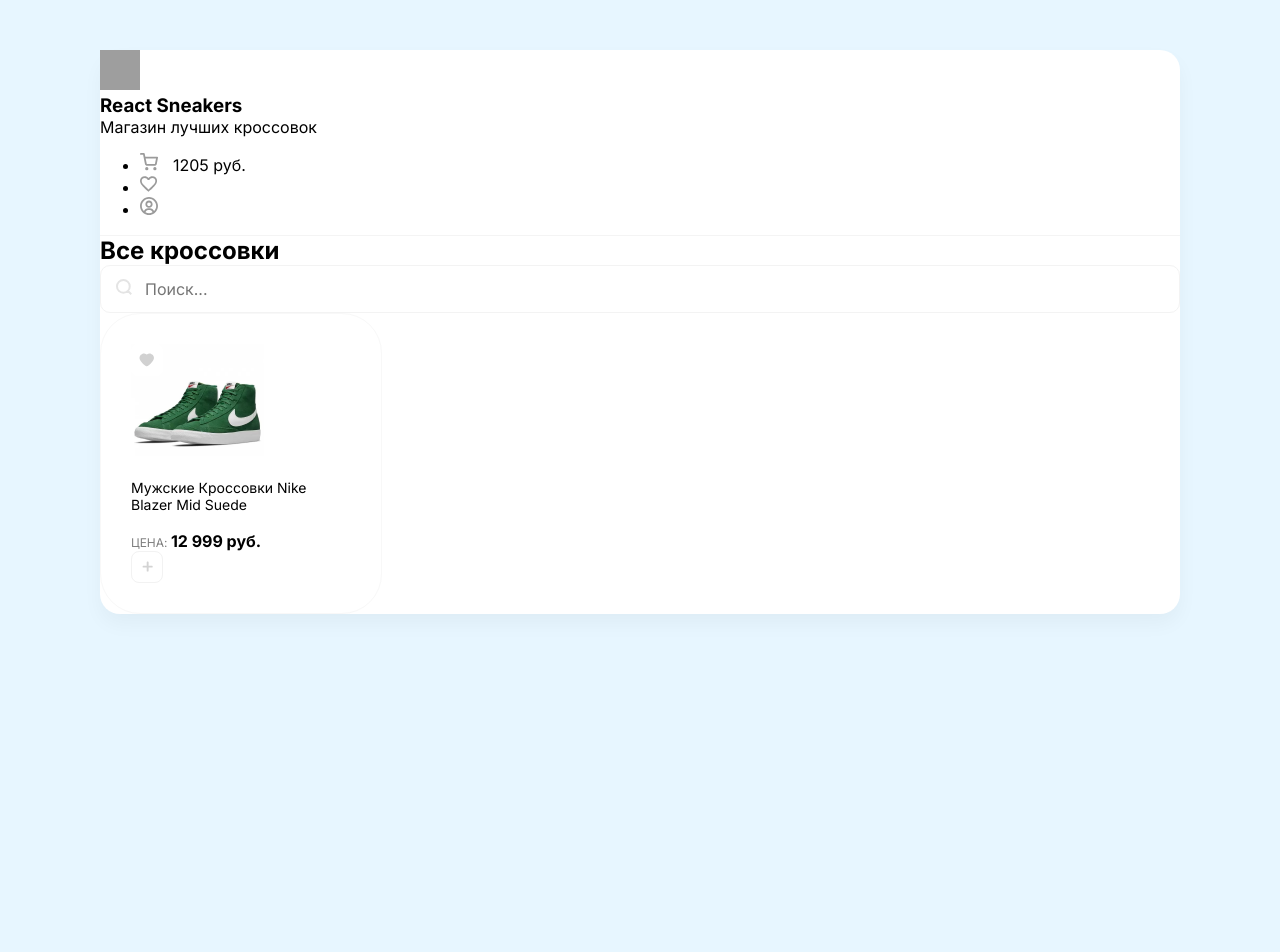
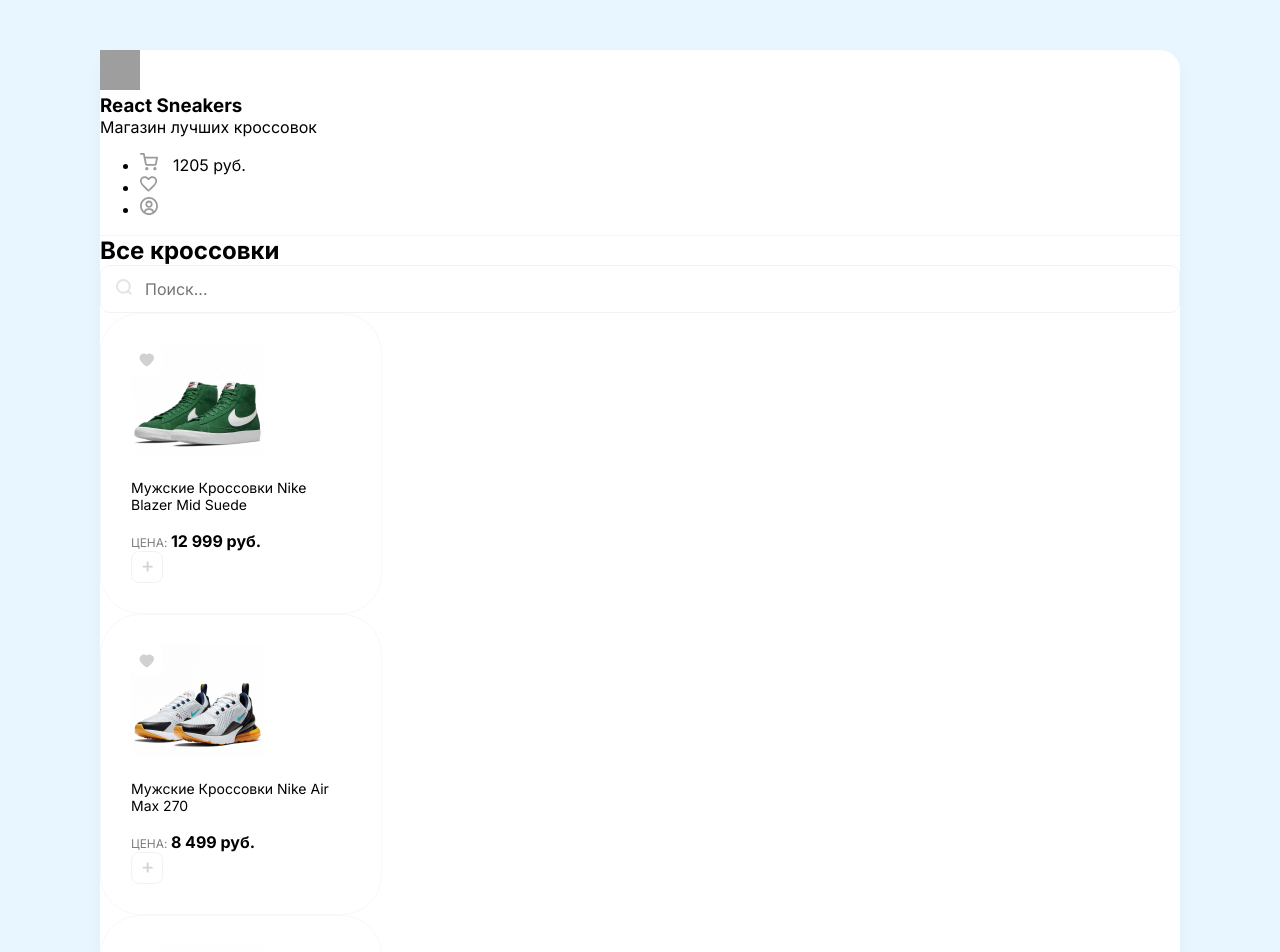
Before and after one commit to Pavel-nk95/react_sneakers, a React (Create React App) app: page / in a window 1280 px wide. Shown: the top 952 px of the page. Before the commit the page ends 800 px from the top, so only its background shows below. Built offline with nearby package versions, Linux system fonts and the light colour scheme; grey boxes are pictures that could not be loaded.

Commit message:
feat: add scss module in Card component

```diff
--- a/src/App.js
+++ b/src/App.js
@@ -1,6 +1,24 @@
 import Card from './components/Card';
 import Header from './components/Header';
 import Drawer from './components/Drawer';
+
+const arr = [
+  {
+    title: "Мужские Кроссовки Nike Blazer Mid Suede",
+    price: "12 999 руб.",
+    imgUrl: "/images/sneakers/1.png"
+  },
+  {
+    title: "Мужские Кроссовки Nike Air Max 270",
+    price: "8 499 руб.",
+    imgUrl: "/images/sneakers/2.png"
+  },
+  {
+    title: "Кроссовки Puma X Aka Boku Future Rider",
+    price: "8 999 руб.",
+    imgUrl: "/images/sneakers/3.png"
+  },
+];
 
 function App() {
   return (
@@ -16,7 +34,11 @@
           </div>
         </div>
         <div className="d-flex cards">
-          <Card />
+          {arr.map(({title, imgUrl, price}) => {
+            return (
+              <Card title={title} price={price} imgUrl={imgUrl}/>
+            )
+          })}
         </div>
       </section>
     </div>
--- /dev/null
+++ b/src/components/Card/Card.module.scss
@@ -0,0 +1,30 @@
+.card {
+  border: 1px solid #f8f8f8;
+  padding: 30px;
+  width: 220px;
+  border-radius: 40px;
+  margin-right: 30px;
+  transition: box-shadow .3s ease-in-out transform .3s ease-in-out;
+  cursor: pointer;
+
+  &:hover {
+    box-shadow: 0px 14px 30px rgba(0, 0, 0, 0.05);
+    transform: translateY(-5px);
+  }
+
+  span {
+    text-transform: uppercase;
+    font-size: 12px;
+    opacity: .5;
+  }
+
+  h4 {
+    font-weight: 400;
+    font-size: 14px;
+  }
+
+  .favorite {
+    position: absolute;
+    cursor: pointer;
+  }
+}
--- a/src/components/Card.js
+++ b/src/components/Card/index.js
@@ -1,17 +1,19 @@
-function Card() {
+import styles from './Card.module.scss';
+
+function Card({title, price, imgUrl}) {
   return (
-    <div className="card">
-      <div className="favorite">
+    <div className={styles.card}>
+      <div className={styles.favorite}>
         <img src="/images/heart-unactive.svg" alt="unactive" />
       </div>
-      <img className="cardImg" width={133} height={112} src="/images/sneakers/1.png" alt="img" />
-      <h4>Мужские Кроссовки Nike Blazer Mid Suede</h4>
+      <img className="cardImg" width={133} height={112} src={imgUrl} alt="img" />
+      <h4>{title}</h4>
       <div className="d-flex justify-between align-center">
         <div className="d-flex flex-column">
           <span>Цена: </span>
-          <b>12 999 руб.</b>
+          <b>{price}</b>
         </div>
-        <button className="button">
+        <button className="button" onClick={() => {}}>
           <img width={11} height={11} src="/images/plus.svg" alt="plus" />
         </button>
       </div>
--- a/src/index.scss
+++ b/src/index.scss
@@ -37,37 +37,6 @@
   h1 {
     margin: 0;
   }
-}
-
-.card {
-  border: 1px solid #f8f8f8;
-  padding: 30px;
-  width: 220px;
-  border-radius: 40px;
-  margin-right: 30px;
-  transition: box-shadow .3s ease-in-out transform .3s ease-in-out;
-  cursor: pointer;
-
-  &:hover {
-    box-shadow: 0px 14px 30px rgba(0, 0, 0, 0.05);
-    transform: translateY(-5px);
-  }
-
-  span {
-    text-transform: uppercase;
-    font-size: 12px;
-    opacity: .5;
-  }
-
-  h4 {
-    font-weight: 400;
-    font-size: 14px;
-  }
-}
-
-.favorite {
-  position: absolute;
-  cursor: pointer;
 }
 
 .button {
```
